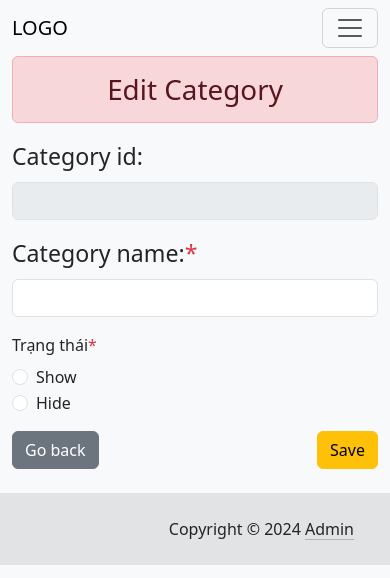
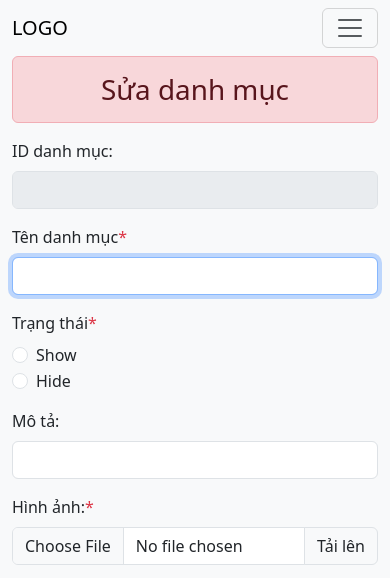
Before and after one commit to Thiet-PH45900/XayDungWebBanDienThoai_Nhom2, a PHP site: the page made by views/category/edit.php in a window 390 px wide. Shown: the top 578 px of the page. Run offline with PHP 8.4, Linux system fonts and the light colour scheme; the template is opened without the code that fills it, so the values that code supplies are empty; some libraries are stand-ins or nearby versions.

Commit message:
them truong hinh anh, mo ta cho danh muc va sua vai loi

```diff
--- a/views/category/edit.php
+++ b/views/category/edit.php
@@ -1,32 +1,49 @@
 <main class="container">
-  <h1 class="alert alert-danger text-center">Edit Category</h1>
+  <h1 class="alert alert-danger text-center">Sửa danh mục</h1>
 
-  <form style="margin: auto; max-width: 500px;" method="post">
+  <form method="post" enctype="multipart/form-data">
+    <div class="row">
+      <div class="col-md">
         <div class="mb-3">
-      <label for="id" class="form-label fs-3">Category id:</label>
-      <input type="text" class="form-control" disabled value="<?= $category['id']; ?>">
+          <label for="id" class="form-label">ID danh mục:</label>
+          <input type="text" class="form-control" disabled value="<?= $category['id'] ?>">
         </div>
         <div class="mb-3">
-      <label for="name" class="form-label fs-3">Category name:<span class="text-danger">*</span></label>
-      <input type="text" class="form-control" id="name" name="ten_dm" value="<?= $category['ten_dm']; ?>" required>
+          <label for="name" class="form-label">Tên danh mục<span class="text-danger">*</span></label>
+          <input type="text" class="form-control" id="name" name="ten_dm" autofocus required value="<?= $category['ten_dm'] ?>">
         </div>
         <div class="mb-3">
           <label for="status" class="form-label">Trạng thái<span class="text-danger">*</span></label>
           <div class="form-check">
-        <input class="form-check-input" type="radio" name="trang_thai" id="trang_thai1" value="show" <?= $category['trang_thai'] == 'show' ? 'checked' : '' ?>>
+            <input class="form-check-input" type="radio" name="trang_thai" id="trang_thai1" value="show" <?= $category['trang_thai'] == "show" ? "checked" : "" ?>>
             <label class="form-check-label" for="trang_thai1">
               Show
             </label>
           </div>
           <div class="form-check">
-        <input class="form-check-input" type="radio" name="trang_thai" id="trang_thai2" value="hide" <?= $category['trang_thai'] == 'hide' ? 'checked' : '' ?>>
+            <input class="form-check-input" type="radio" name="trang_thai" id="trang_thai2" value="hide" <?= $category['trang_thai'] == "hide" ? "checked" : "" ?>>
             <label class="form-check-label" for="trang_thai2">
               Hide
             </label>
           </div>
         </div>
+        <div class="mb-3">
+          <label for="name" class="form-label">Mô tả:</label>
+          <input type="text" class="form-control" id="name" name="mo_ta" value="<?= $category['mo_ta'] ?>">
+        </div>
+      </div>
+
+      <div class="col-md">
+        <label for="image" class="form-label">Hình ảnh:<span class="text-danger">*</span></label>
+        <div class="mb-3 input-group">
+          <input type="file" class="form-control" id="image" accept="image/*" onchange="loadFile(event)" name="hinh_anh">
+          <label class="input-group-text" for="image">Tải lên</label>
+        </div>
+        <div class="text-center"><img id="output" width="200px" height="200px" src="uploads/<?= $category['hinh_anh'] ?>" /></div>
+      </div>
+    </div>
     <div class="d-flex justify-content-between">
-      <a href="./?controller=category" class="btn btn-secondary">Go back</a>
+      <a href="./?action=viewCategory" class="btn btn-secondary">Go back</a>
       <button type="submit" class="btn btn-warning">Save</button>
     </div>
   </form>
--- a/views/category/view.php
+++ b/views/category/view.php
@@ -8,7 +8,9 @@
           <input class="form-check-input mt-0" type="checkbox" name="select-all">
         </th>
         <th scope="col">ID</th>
+        <th scope="col">Hình ảnh</th>
         <th scope="col">Tên danh mục</th>
+        <th scope="col">Mô tả</th>
         <th scope="col">Trạng thái</th>
         <th scope="col">Action</th>
       </tr>
@@ -23,7 +25,9 @@
             <input class="form-check-input mt-0" type="checkbox" value="<?= $category['id'] ?>">
           </td>
           <td><?= $category['id'] ?></td>
+          <td><img width="100px" height="100px" src="uploads/<?= $category['hinh_anh'] ?>" alt="<?= $category['ten_dm'] ?>"></td>
           <td><?= $category['ten_dm'] ?></td>
+          <td><?= $category['mo_ta'] ?></td>
           <td><?= $category['trang_thai'] ?></td>
           <td>
             <a href="./?action=editCategory&id=<?= $category['id'] ?>" class="btn btn-warning mb-2">
--- a/views/product/edit.php
+++ b/views/product/edit.php
@@ -64,7 +64,7 @@
 
         <label for="image" class="form-label">Thumbnail:<span class="text-danger">*</span></label>
         <div class="mb-3 input-group">
-          <input type="file" class="form-control" id="image" accept="image/*" onchange="loadFile(event)" name="thumbnail" required>
+          <input type="file" class="form-control" id="image" accept="image/*" onchange="loadFile(event)" name="thumbnail">
           <label class="input-group-text" for="image">Tải lên</label>
         </div>
         <div class="text-center"><img id="output" width="200px" height="200px" src="uploads/<?= $product['thumbnail'] ?>" /></div>
```
Also changed, not shown: controllers/CategoryController.php (+12 -0 lines), views/category/add.php (+19 -2 lines). Lines whose indentation alone changed are shown as unchanged.
